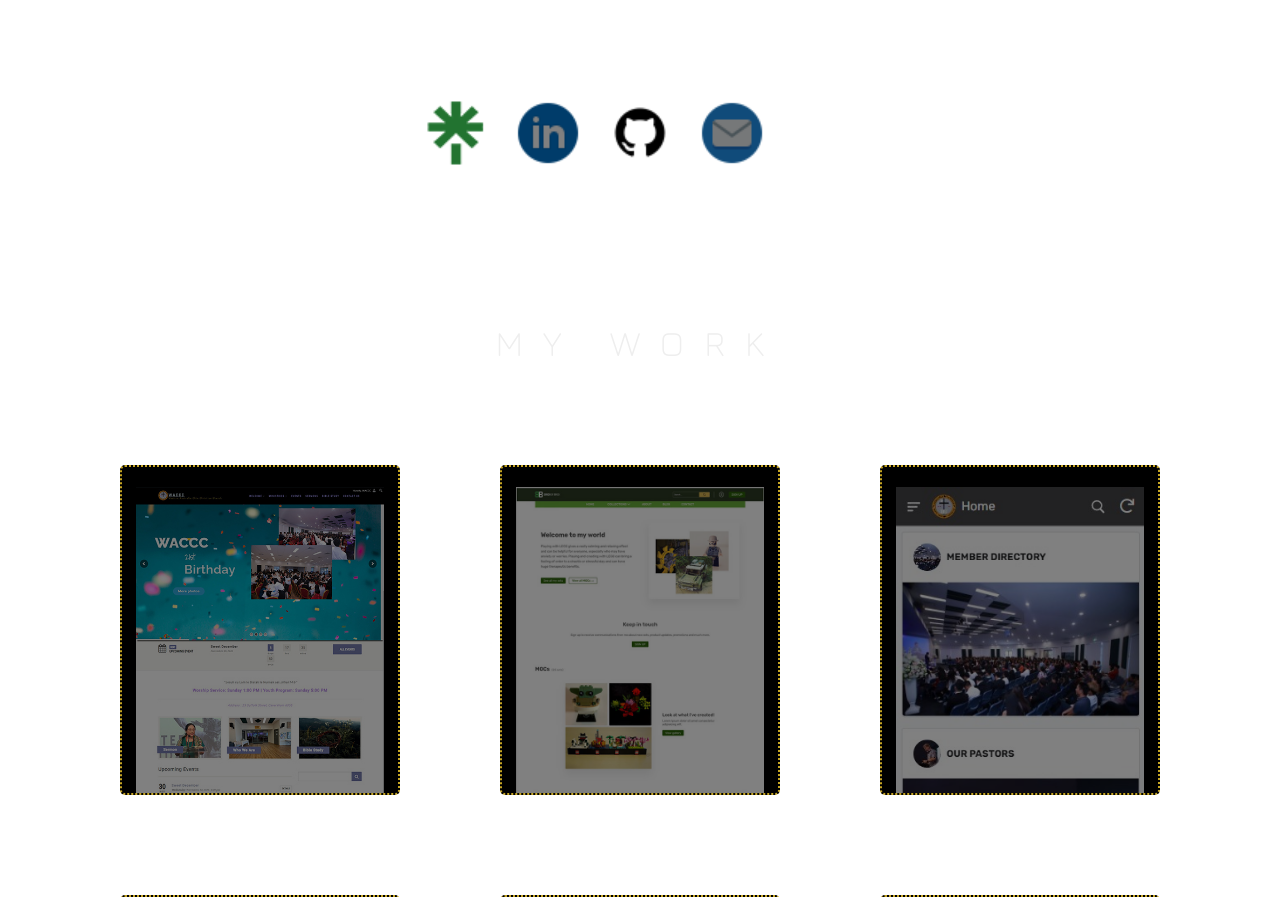
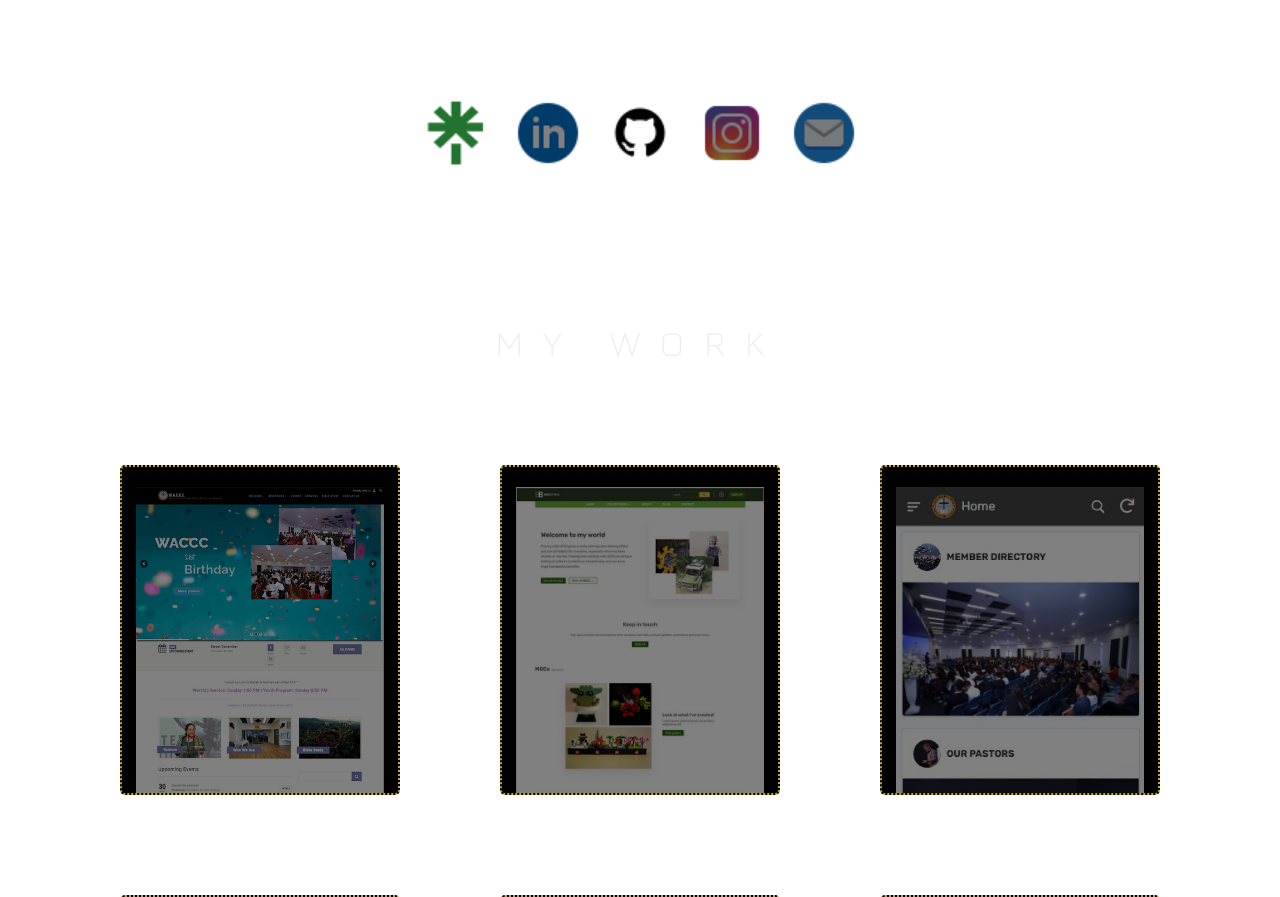
Before and after one commit to suicakhen/portfolio, a plain HTML site: page index.html in a window 1280 px wide. Shown: the part 867-1764 px from the top of the page. Drawn offline with nearby package versions, Linux system fonts and the light colour scheme.

Commit message:
Update index.html

```diff
--- a/index.html
+++ b/index.html
@@ -92,9 +92,9 @@
        <a href="https://github.com/suicakhen/" target="_blank" class="slideshow-link light">
           <img src="images/social-icons/slideshow-img-3.png" />
         </a>
-    <!--    <a href="https://www.instagram.com/khensuica/" target="_blank" class="slideshow-link">
+    <a href="https://www.instagram.com/khensuica/" target="_blank" class="slideshow-link">
           <img src="images/social-icons/slideshow-img-4.png" />
-        </a> -->
+        </a>
         <a href="mailto:suicakhen@yahoo.com" target="_blank" class="slideshow-link">
           <img src="images/social-icons/slideshow-img-5.png" />
         </a>
```
